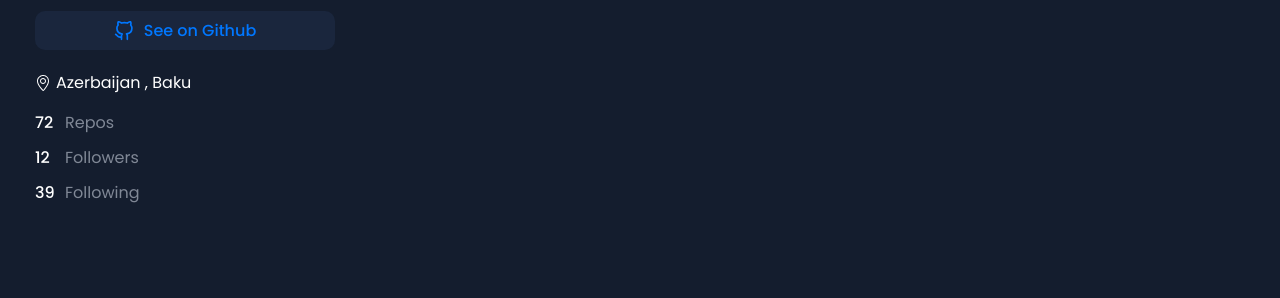
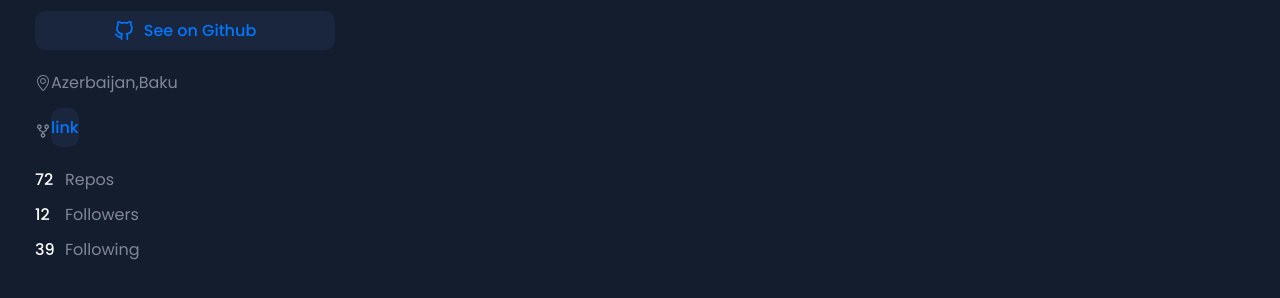
Before and after one commit to AzarAhmadov/GitFinder, a React (Vite) app: page / in a window 1280 px wide. Shown: the part 554-852 px from the top of the page. Built offline with nearby package versions, Linux system fonts and the light colour scheme.

Commit message:
Update Profile.tsx

```diff
--- a/src/components/Profile/Profile.tsx
+++ b/src/components/Profile/Profile.tsx
@@ -1,6 +1,7 @@
 import { FC } from 'react'
 import { Link } from 'react-router-dom'
 import { FiGithub } from "react-icons/fi";
+import { BiGitRepoForked } from "react-icons/bi";
 import { SlLocationPin } from "react-icons/sl";
 import './Profile.css'
 
@@ -9,6 +10,7 @@ const Profile: FC = () => {
         <section id='profile'>
             <img className='user-img' src="https://images.unsplash.com/photo-1633332755192-727a05c4013d?q=80&w=1000&auto=format&fit=crop&ixlib=rb-4.0.3&ixid=M3wxMjA3fDB8MHxzZWFyY2h8Mnx8dXNlcnxlbnwwfHwwfHx8MA%3D%3D" alt="" />
             <div className="info">
+
                 <span className="name">
                     Azar Ahmadov
                 </span>
@@ -18,14 +20,24 @@ const Profile: FC = () => {
                 <p className='desc'>
                     3nd Year Computer Science Student Junior Front-end Developer
                 </p>
-                <Link className='flex flex-center' to={'/'}>
+                <Link className='github-link flex flex-center' to={'/'}>
                     <FiGithub />
                     See on Github
                 </Link>
-                <span className="location flex flex-align-center">
-                    <SlLocationPin />  Azerbaijan , Baku
-                </span>
-                <ul className='flex gap-10'>
+
+                <ul className='user-links'>
+                    <li className='flex flex-align-center'>
+                        <SlLocationPin />  Azerbaijan,Baku
+                    </li>
+                    <li className='flex flex-align-center'>
+                        <BiGitRepoForked />
+                        <Link to={''}>
+                            link
+                        </Link>
+                    </li>
+                </ul>
+
+                <ul className='user-action flex gap-10'>
                     <li className='flex'>
                         <span>72</span>
                         Repos
```
